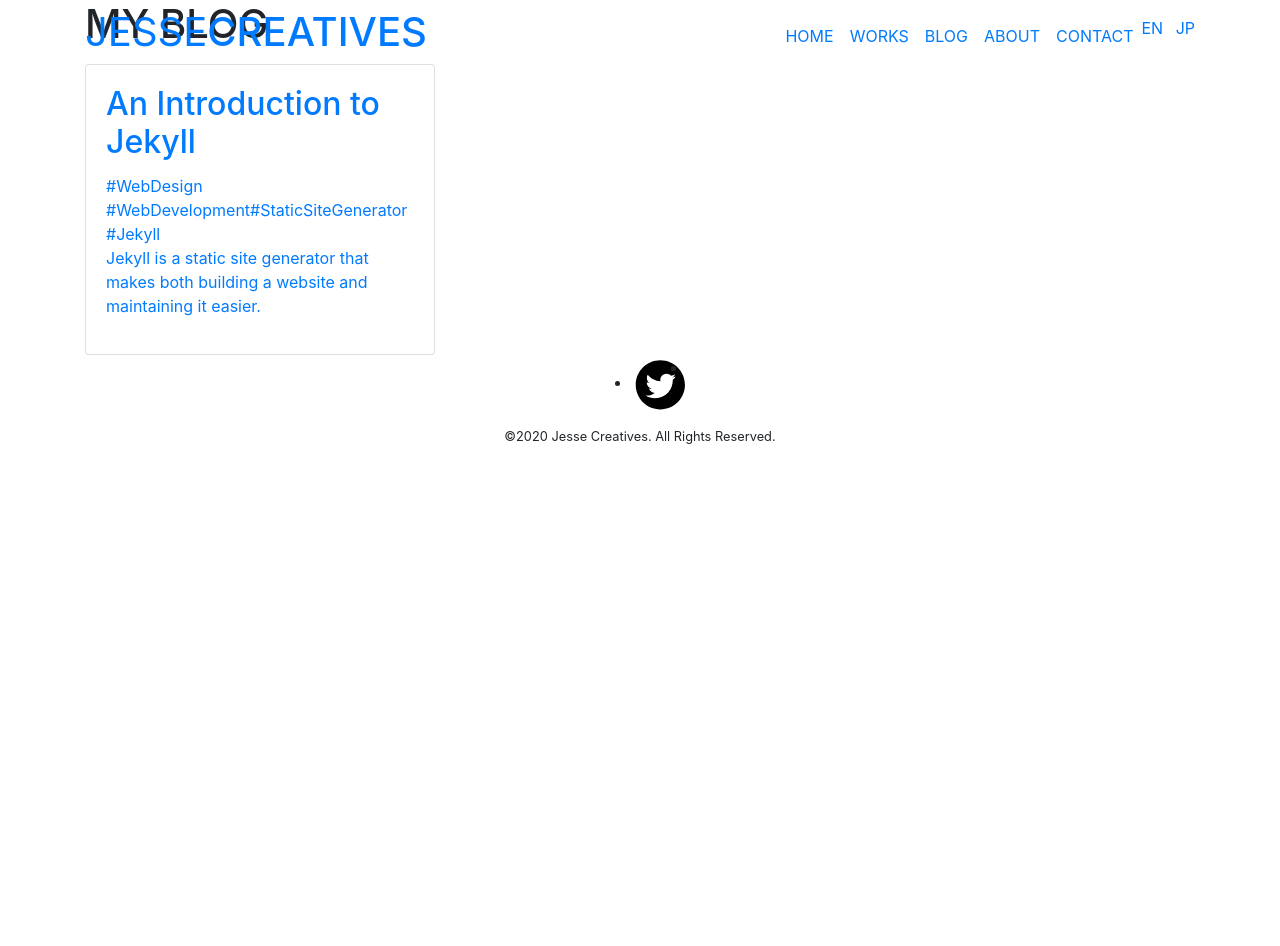
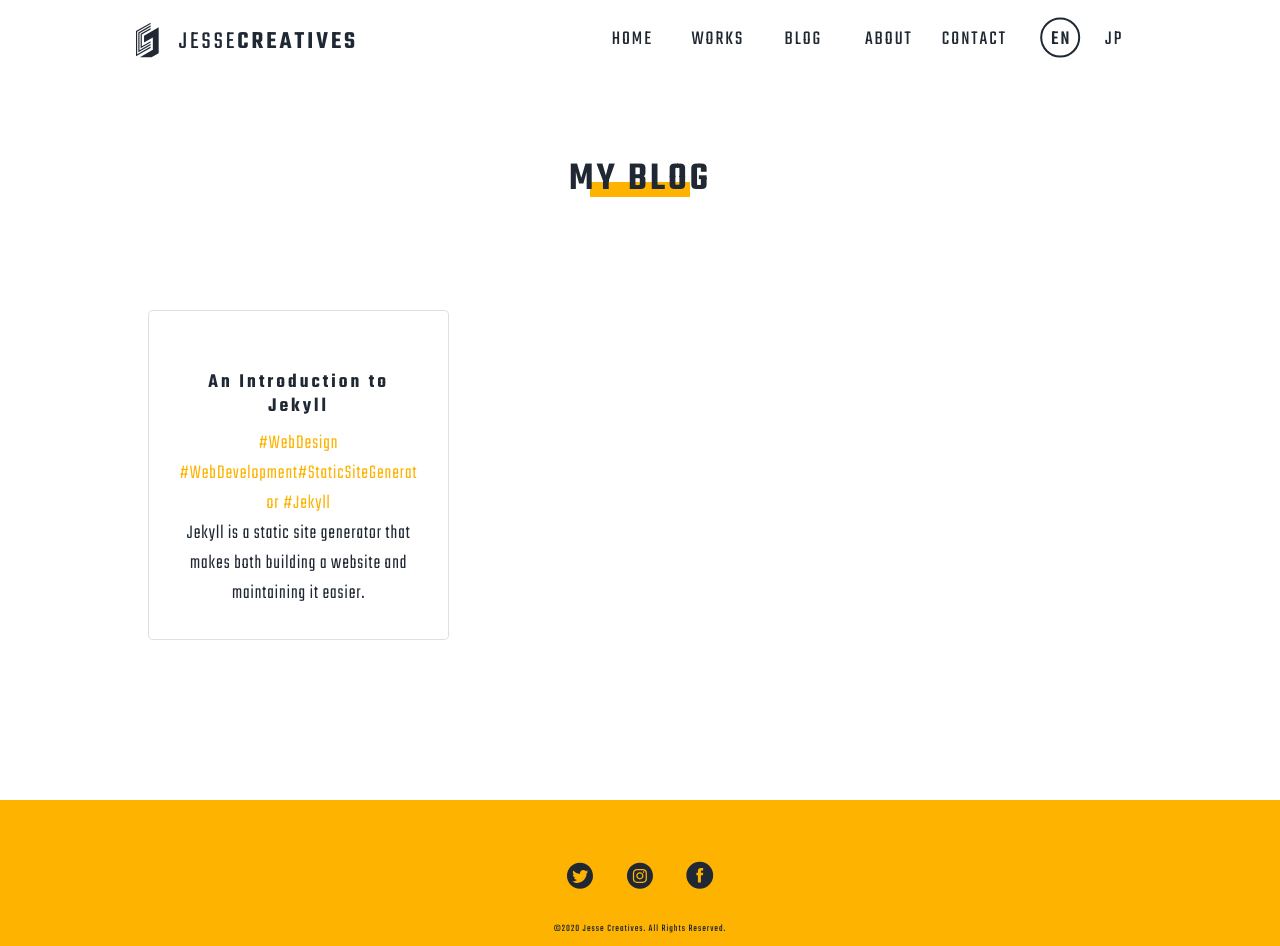
Before and after one commit to madjesse/my_hp_ver1, a Jekyll site: the page built from blog/index.html, in a window 1280 px wide and 946 px high. Built offline with Jekyll 4.4.1, drawn with Linux system fonts in a browser that asks for light colours; the list of posts is cut into pages by our own code.

Commit message:
Change static path in base.html

```diff
--- a/_layouts/base.html
+++ b/_layouts/base.html
@@ -9,7 +9,7 @@
     <!-- Bootstrap stylesheets -->
     <link rel="stylesheet" href="https://stackpath.bootstrapcdn.com/bootstrap/4.4.1/css/bootstrap.min.css" integrity="sha384-Vkoo8x4CGsO3+Hhxv8T/Q5PaXtkKtu6ug5TOeNV6gBiFeWPGFN9MuhOf23Q9Ifjh" crossorigin="anonymous">
     <!-- custom stylesheet -->
-    <link rel="stylesheet" href="assets/css/main.css">
+    <link rel="stylesheet" href="{{ site.url | append: '/assets/css/main.css' }}">
 </head>
 <body>
     {{ content }}
@@ -18,6 +18,6 @@
     <script src="https://code.jquery.com/jquery-3.4.1.slim.min.js" integrity="sha384-J6qa4849blE2+poT4WnyKhv5vZF5SrPo0iEjwBvKU7imGFAV0wwj1yYfoRSJoZ+n" crossorigin="anonymous"></script>
     <script src="https://cdn.jsdelivr.net/npm/popper.js@1.16.0/dist/umd/popper.min.js" integrity="sha384-Q6E9RHvbIyZFJoft+2mJbHaEWldlvI9IOYy5n3zV9zzTtmI3UksdQRVvoxMfooAo" crossorigin="anonymous"></script>
     <script src="https://stackpath.bootstrapcdn.com/bootstrap/4.4.1/js/bootstrap.min.js" integrity="sha384-wfSDF2E50Y2D1uUdj0O3uMBJnjuUD4Ih7YwaYd1iqfktj0Uod8GCExl3Og8ifwB6" crossorigin="anonymous"></script>
-    <script src="assets/js/script.js"></script>
+    <script src="{{ site.url | append: '/assets/js/script.js' }}"></script>
 </body>
 </html>
```
